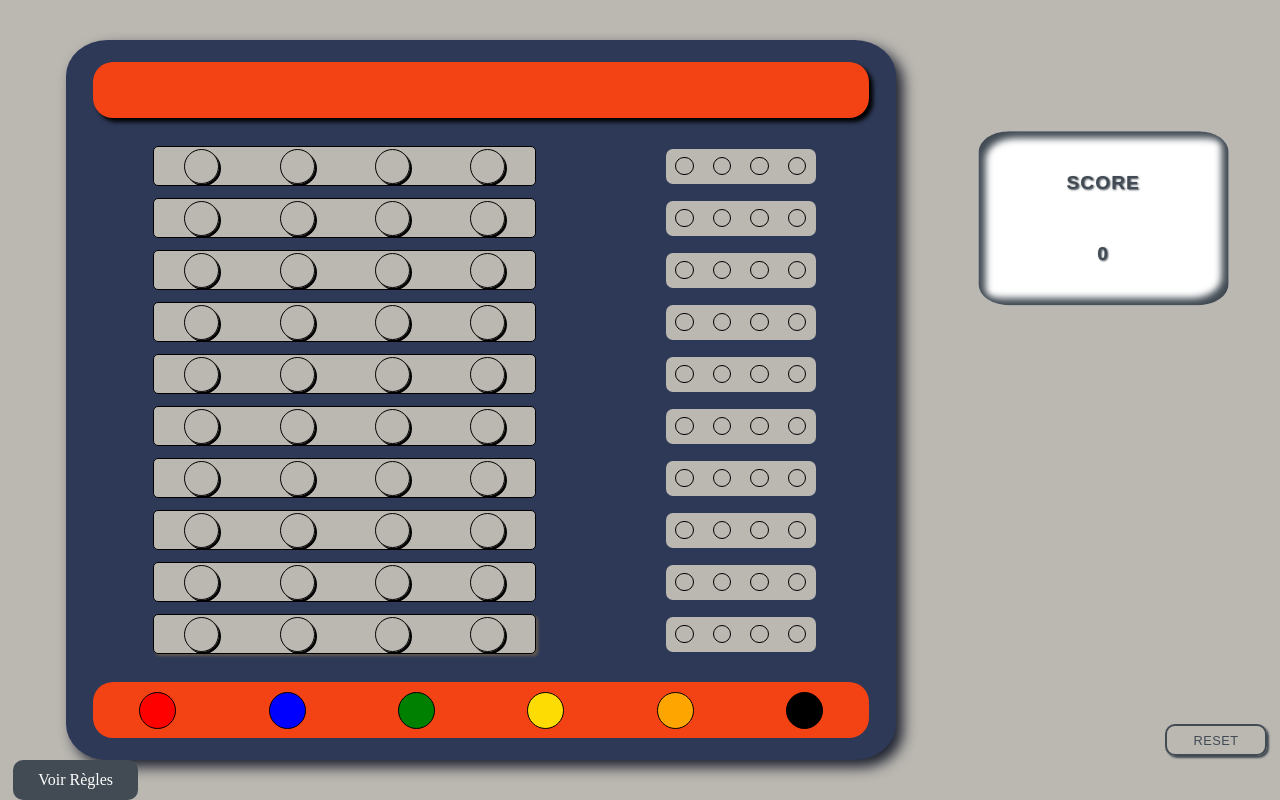
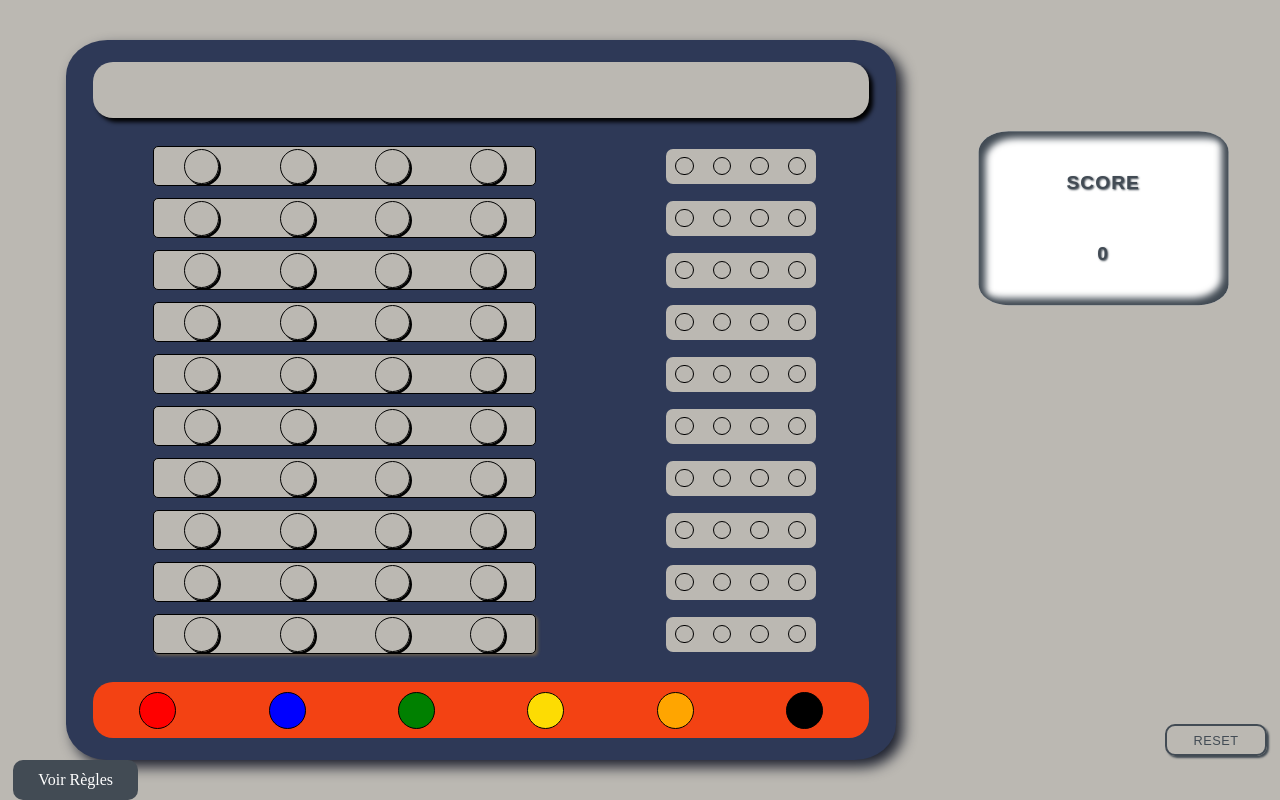
Before and after one commit to Flothar78/mastermind, a Vue app: page / in a window 1280 px wide. Built offline with nearby package versions, Linux system fonts and the light colour scheme; the HTML template or start-up script is replaced by a standard one.

Commit message:
Add animation color on game soution row

```diff
--- a/src/assets/main.css
+++ b/src/assets/main.css
@@ -60,6 +60,7 @@
   0% {
     height: 0;
     width: 0;
+
   }
   25% {
     height: .1vh;
@@ -72,6 +73,7 @@
   100% {
     height: 4vw;
     width: 4vw;
+    background-color: #F34213;
   }
 }
 @keyframes containerSprout {
@@ -170,11 +172,11 @@
 }
 .winLooseMessage {
   animation-name: containerSprout;
-  animation-duration: 1.6s;
+  animation-duration: 2s;
 }
 .continue-button {
   animation-name: containerSprout;
-  animation-duration: 1.6s;
+  animation-duration: 2s;
   height: fit-content;
   width: fit-content;
   padding: .5rem;
@@ -215,9 +217,21 @@
   height: 7vh;
   width: 98%;
   margin:  auto;
-  background-color: #F34213;   /* DE9151 */
+  background-color: #BBB8B2;   /* DE9151 */
   box-shadow: 4px 4px 4px ;
   border-radius: 20px;
+}
+.game-solution.active{
+  animation: colorChange 1s forwards;
+}
+@keyframes colorChange {
+  0% {
+    background-color: #BBB8B2;
+  }
+  100% {
+    background-color: #F34213;
+  }
+
 }
 .play-and-check-container {
   max-height: 90vh;
--- a/src/components/GameSolution.vue
+++ b/src/components/GameSolution.vue
@@ -7,7 +7,7 @@ const { playRowId, numberOfPeons } = storeToRefs(color_store);
 </script>
 
 <template>
-  <div class="game-solution">
+  <div class="game-solution" :class="{ 'active': playRowId === 10000 }">
     <PeonOccurence
       v-show="playRowId === 10000"
       v-for="number in numberOfPeons"
--- a/src/stores/ColorStore.js
+++ b/src/stores/ColorStore.js
@@ -112,7 +112,7 @@ export const useColorStore = defineStore( "ColorStore", {
                 .filter( ( x ) => x === "black" ).length == this.numberOfPeons )
             {
                 this.playRowId = 10000;
-                this.winLooseMessage = "Bien Joué !";
+                this.winLooseMessage = "Gagné !";
             }
         },
     },
--- a/src/views/ScoreView.vue
+++ b/src/views/ScoreView.vue
@@ -2,12 +2,12 @@
 import { useColorStore } from "@/stores/ColorStore.js";
 import { useScoreStore } from "@/stores/ScoreStore.js";
 import { storeToRefs } from "pinia";
-import { watch, toRaw, ref } from "vue";
+import { watch } from "vue";
 const { winLooseMessage } = storeToRefs(useColorStore());
 let { score } = storeToRefs(useScoreStore());
 
 watch(winLooseMessage, (newWinLooseMessage) => {
-  newWinLooseMessage === "Bien Joué !" ? useScoreStore().increment() : "";
+  newWinLooseMessage === "Gagné !" ? useScoreStore().increment() : "";
 });
 
 const clickReplay = () => {
```
Also changed, not shown: 5 other files (tests, documents, lock files or other folders).
